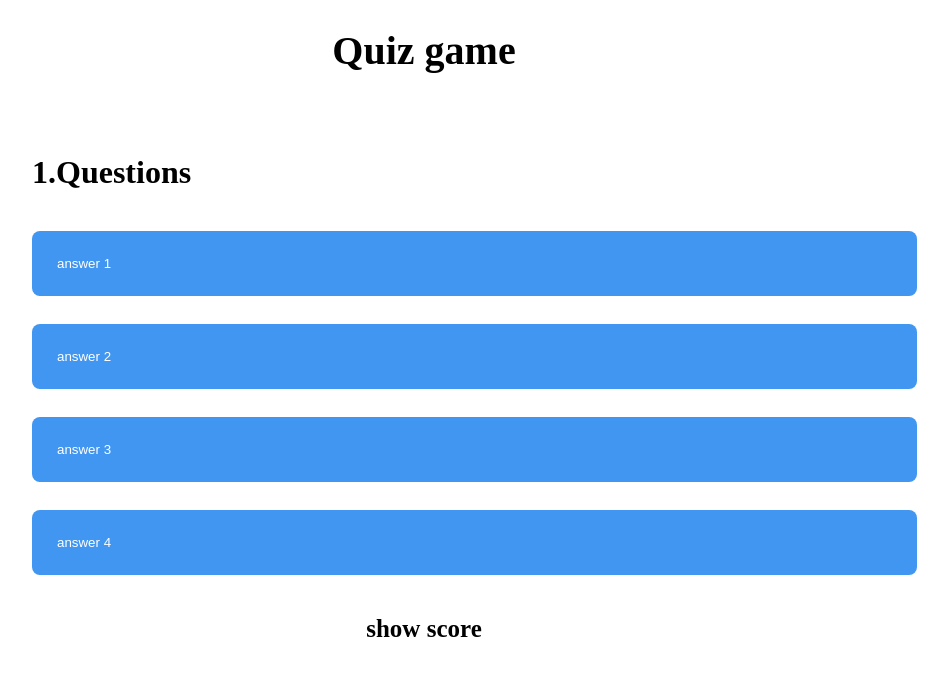
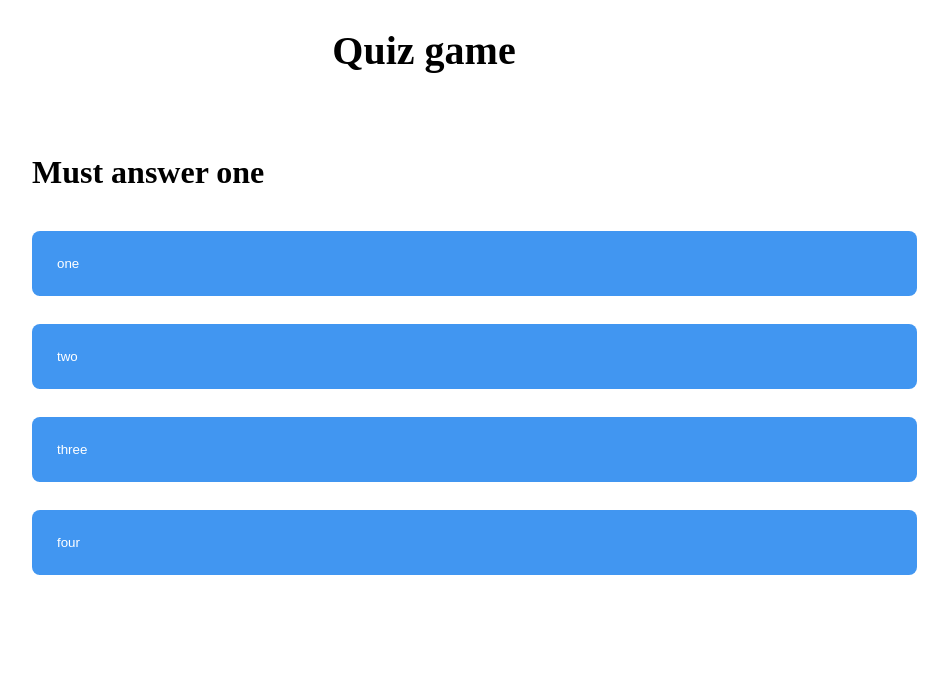
Before and after one commit to Copterxd4497/Quiz-game, a website with bundled scripts: page quiz game/public/index.html in a window 1280 px wide. Shown: the whole page, without its empty margins (216-1164 px from the left). Built offline with nearby package versions, Linux system fonts and the light colour scheme.

Commit message:
make a change

```diff
--- a/quiz game/public/index.html
+++ b/quiz game/public/index.html
@@ -15,15 +15,15 @@
     <div class="container">
         <h1 class="Topic">Quiz game</h1>
 
-        <h1 class="questions">1.Questions</h1>
+        <h1 class="questions"></h1>
         <section class="box">
-            <button>answer 1</button><br>
-            <button>answer 2</button><br>
-            <button>answer 3</button><br>
-            <button>answer 4</button>
+            <button></button><br>
+            <button></button><br>
+            <button></button><br>
+            <button></button>
         </section>
 
-        <h1 class="showScore">show score</h1>
+        <h1 class="showScore"></h1>
     </div>
 
     <!-- Load compiled JS as an ES module so the browser accepts `export`/module syntax -->
--- /dev/null
+++ b/quiz game/src/data.ts
@@ -0,0 +1,14 @@
+export const quizQuestions: { question: string; answers: string[] }[] = [
+  {
+    question: "Must answer three",
+    answers: ["one", "two", "three", "four"],
+  },
+  {
+    question: "Must answer four",
+    answers: ["one", "two", "three", "four"],
+  },
+  {
+    question: "Must answer one",
+    answers: ["one", "two", "three", "four"],
+  },
+];
--- a/quiz game/src/index.ts
+++ b/quiz game/src/index.ts
@@ -1,20 +1,37 @@
-// // Guard access to `document` so this file won't crash when executed in Node.
-// const inputOne =
-//   typeof document !== "undefined"
-//     ? (document.getElementById("inputOne") as HTMLInputElement | null)
-//     : null;
-// const buttonOne =
-//   typeof document !== "undefined"
-//     ? (document.getElementById("buttonOne") as HTMLButtonElement | null)
-//     : null;
-// const showText =
-//   typeof document !== "undefined"
-//     ? (document.getElementById("showText") as HTMLElement | null)
-//     : null;
+import { quizQuestions } from "./data.js"; // TS file in same folder
 
-// console.log("Everything is OK Sir");
+const questions =
+  typeof document !== "undefined"
+    ? (document.querySelector(".questions") as HTMLElement | null)
+    : null;
 
-// buttonOne?.addEventListener("click", () => {
-//   const text = inputOne?.value ?? "";
-//   if (showText) showText.textContent = text;
-// });
+const boxes = document.querySelectorAll(
+  ".box button"
+) as NodeListOf<HTMLButtonElement>;
+
+const showScore =
+  typeof document !== "undefined"
+    ? (document.querySelector(".showScore") as HTMLElement | null)
+    : null;
+
+document.addEventListener("DOMContentLoaded", () => {
+  quizQuestions.forEach((q, index) => {
+    if (questions) questions.textContent = q.question;
+
+    q.answers.forEach((answer, i) => {
+      if (boxes[i]) boxes[i].textContent = answer;
+    });
+  });
+});
+
+console.log("Everything alright");
+
+boxes.forEach((btn) => {
+  btn.addEventListener("click", () => {
+    if (btn?.textContent == "answer 1") {
+      console.log("This is correct!!");
+    } else {
+      console.log("You are fucking wrong!");
+    }
+  });
+});
--- /dev/null
+++ b/quiz game/src/types.d.ts
@@ -0,0 +1,3 @@
+declare module "./data.js" {
+  export const quizQuestions: { question: string; answers: string[] }[];
+}
```
Also changed, not shown: quiz game/dist/data.d.ts (added), quiz game/dist/data.js (added), quiz game/dist/index.js, 3 other files.
